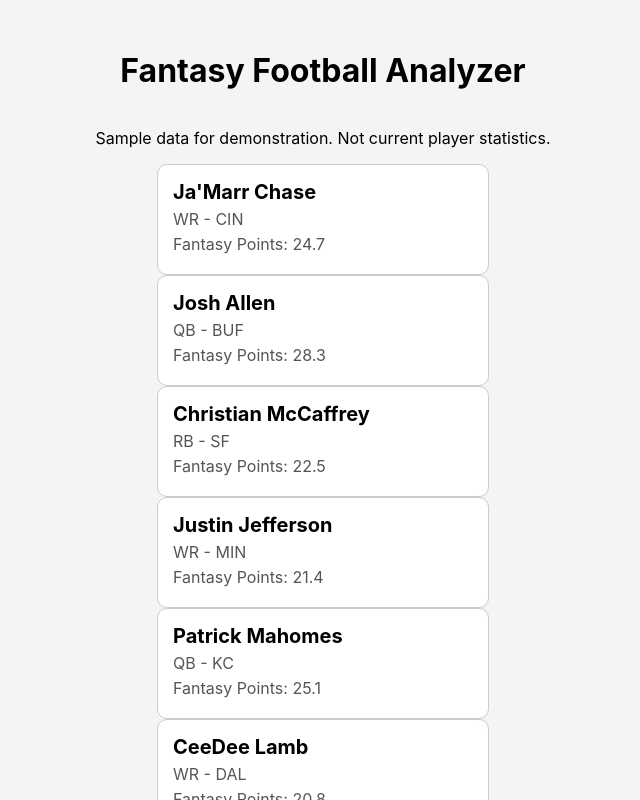
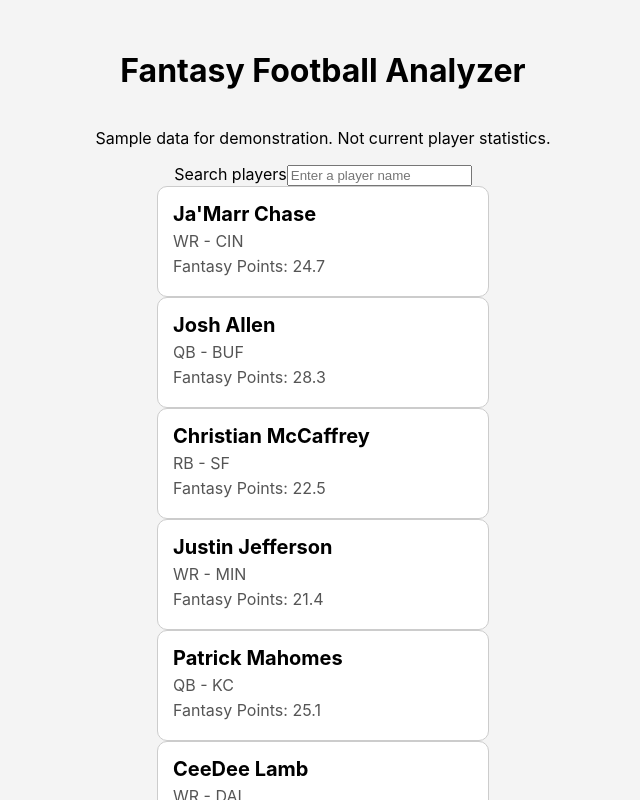
Before and after one commit to CollinCreech/fantasy-football-analyzer, a React (Create React App) app in the folder ffa/: page / in a window 1280 px wide. Shown: the top 800 px of the page, without its empty margins (317-957 px from the left). Built offline with nearby package versions, Linux system fonts and the light colour scheme.

Commit message:
Add search feature for player list

```diff
--- a/ffa/src/App.js
+++ b/ffa/src/App.js
@@ -1,15 +1,35 @@
 import "./App.css";
 import PlayerCard from "./components/PlayerCard/PlayerCard";
 import { players } from "./data/players";
+import { useState } from "react";
 
 function App() {
+  const [searchTerm, setSearchTerm] = useState("");
+
+  const filteredPlayers = players.filter((player) =>
+    player.name.toLowerCase().includes(searchTerm.trim().toLowerCase()),
+  );
+
   return (
     <div className="App">
       <h1>Fantasy Football Analyzer</h1>
       <p>Sample data for demonstration. Not current player statistics.</p>
 
+      <div className="player-search">
+        <label htmlFor="player-search">Search players</label>
+        <input
+          id="player-search"
+          type="search"
+          placeholder="Enter a player name"
+          value={searchTerm}
+          onChange={(event) => setSearchTerm(event.target.value)}
+        />
+      </div>
+
+      {filteredPlayers.length === 0 && <p role="status">No players found.</p>}
+
       <div className="player-list">
-        {players.map((player) => (
+        {filteredPlayers.map((player) => (
           <PlayerCard key={player.id} player={player} />
         ))}
       </div>
```
